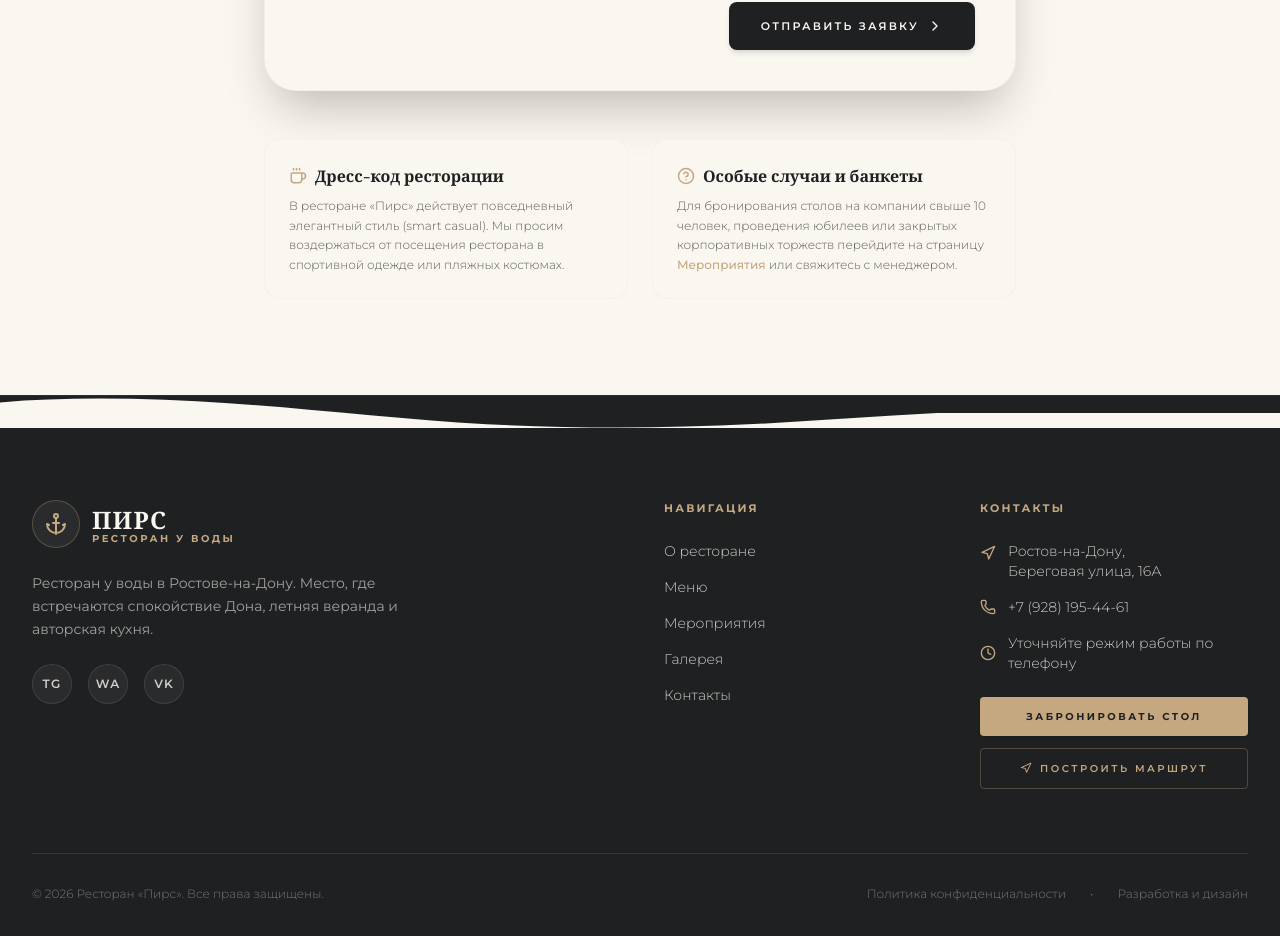
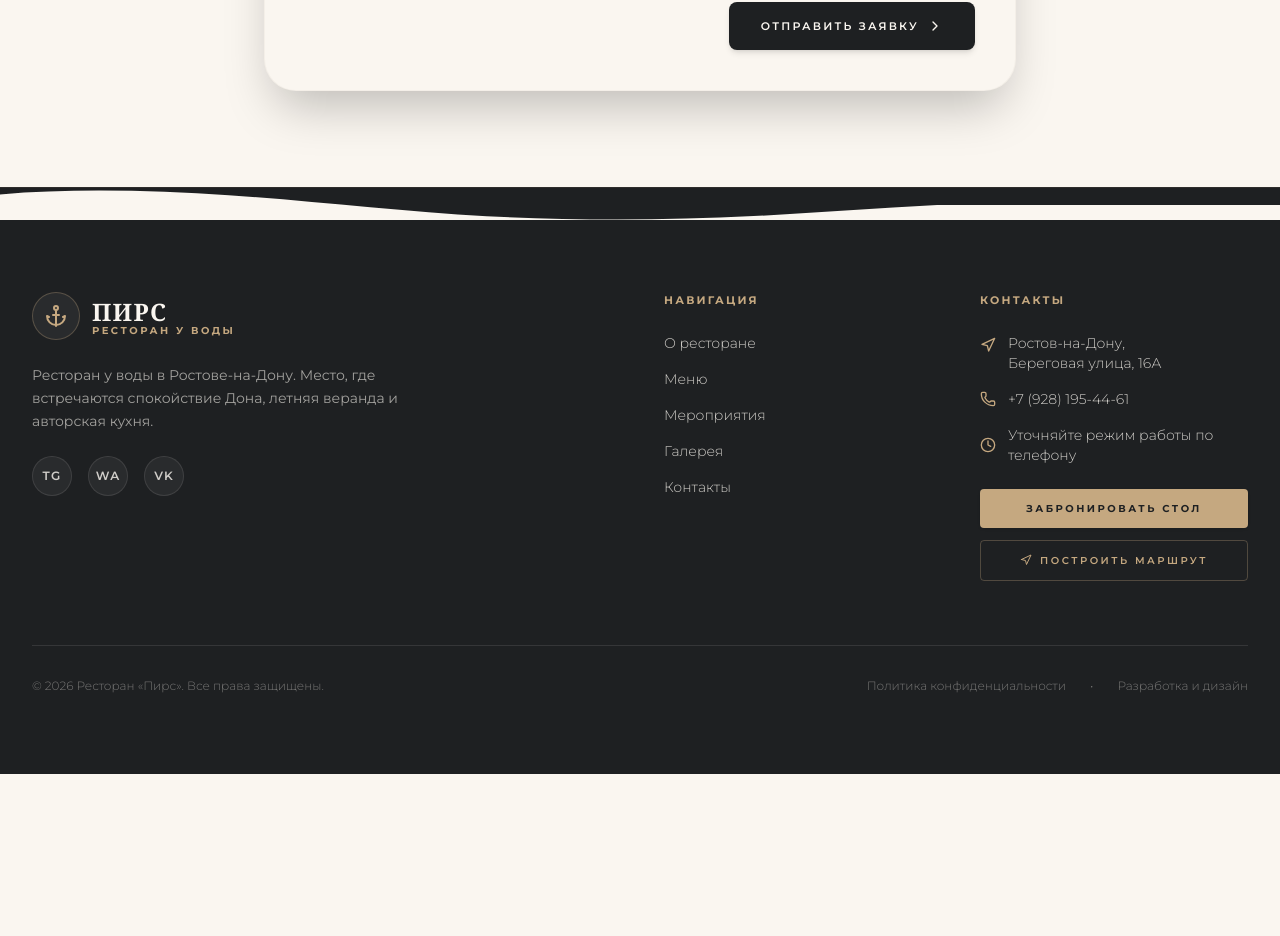
Before and after one commit to egorbagramyan0-bot/pirs, a React (Vite) app: page /#/booking in a window 1280 px wide. Shown: the part 1143-2079 px from the top of the page. After the commit the page ends 1917 px from the top, so only its background shows below. Built offline with nearby package versions, Linux system fonts and the light colour scheme; a web font is replaced by a local one.

Commit message:
Remove dress code and event booking footnotes from Booking page

```diff
--- a/src/pages/Booking.jsx
+++ b/src/pages/Booking.jsx
@@ -1,7 +1,7 @@
 import { useState } from 'react';
 import { useLocation } from 'react-router-dom';
 import { motion, AnimatePresence } from 'framer-motion';
-import { Calendar, Users, Clock, Coffee, ShieldCheck, ChevronRight, CalendarPlus, HelpCircle, Check, MapPin } from 'lucide-react';
+import { Calendar, Users, Clock, ShieldCheck, ChevronRight, CalendarPlus, Check, MapPin } from 'lucide-react';
 import useSEO from '../hooks/useSEO';
 
 const zones = [
@@ -408,29 +408,6 @@ export default function Booking() {
           </AnimatePresence>
         </div>
       </section>
-
-      {/* Helpful FAQ / Policy banner */}
-      <section className="max-w-[800px] mx-auto px-6 mt-12 grid grid-cols-1 md:grid-cols-2 gap-6 text-left">
-        <div className="bg-brand-cream border border-brand-sand/20 p-6 rounded-2xl space-y-2">
-          <h3 className="font-serif text-base font-semibold text-brand-blue flex items-center gap-2">
-            <Coffee className="w-4.5 h-4.5 text-brand-gold" />
-            <span>Дресс-код ресторации</span>
-          </h3>
-          <p className="text-xs text-brand-blue/70 font-light leading-relaxed">
-            В ресторане «Пирс» действует повседневный элегантный стиль (smart casual). Мы просим воздержаться от посещения ресторана в спортивной одежде или пляжных костюмах.
-          </p>
-        </div>
-
-        <div className="bg-brand-cream border border-brand-sand/20 p-6 rounded-2xl space-y-2">
-          <h3 className="font-serif text-base font-semibold text-brand-blue flex items-center gap-2">
-            <HelpCircle className="w-4.5 h-4.5 text-brand-gold" />
-            <span>Особые случаи и банкеты</span>
-          </h3>
-          <p className="text-xs text-brand-blue/70 font-light leading-relaxed">
-            Для бронирования столов на компании свыше 10 человек, проведения юбилеев или закрытых корпоративных торжеств перейдите на страницу <a href="#/events" className="text-brand-gold font-medium hover:underline">Мероприятия</a> или свяжитесь с менеджером.
-          </p>
-        </div>
-      </section>
     </div>
   );
 }
```
